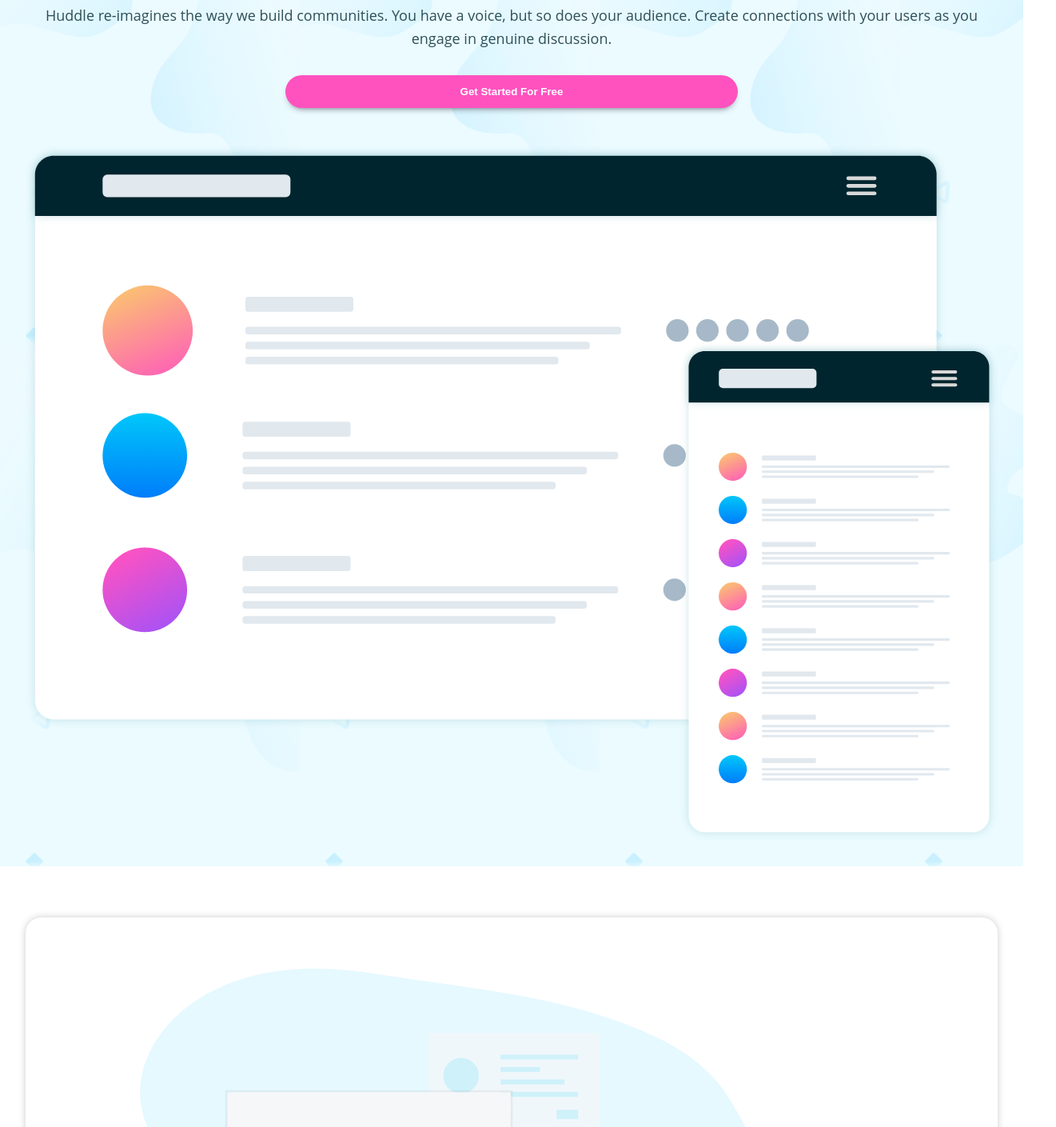
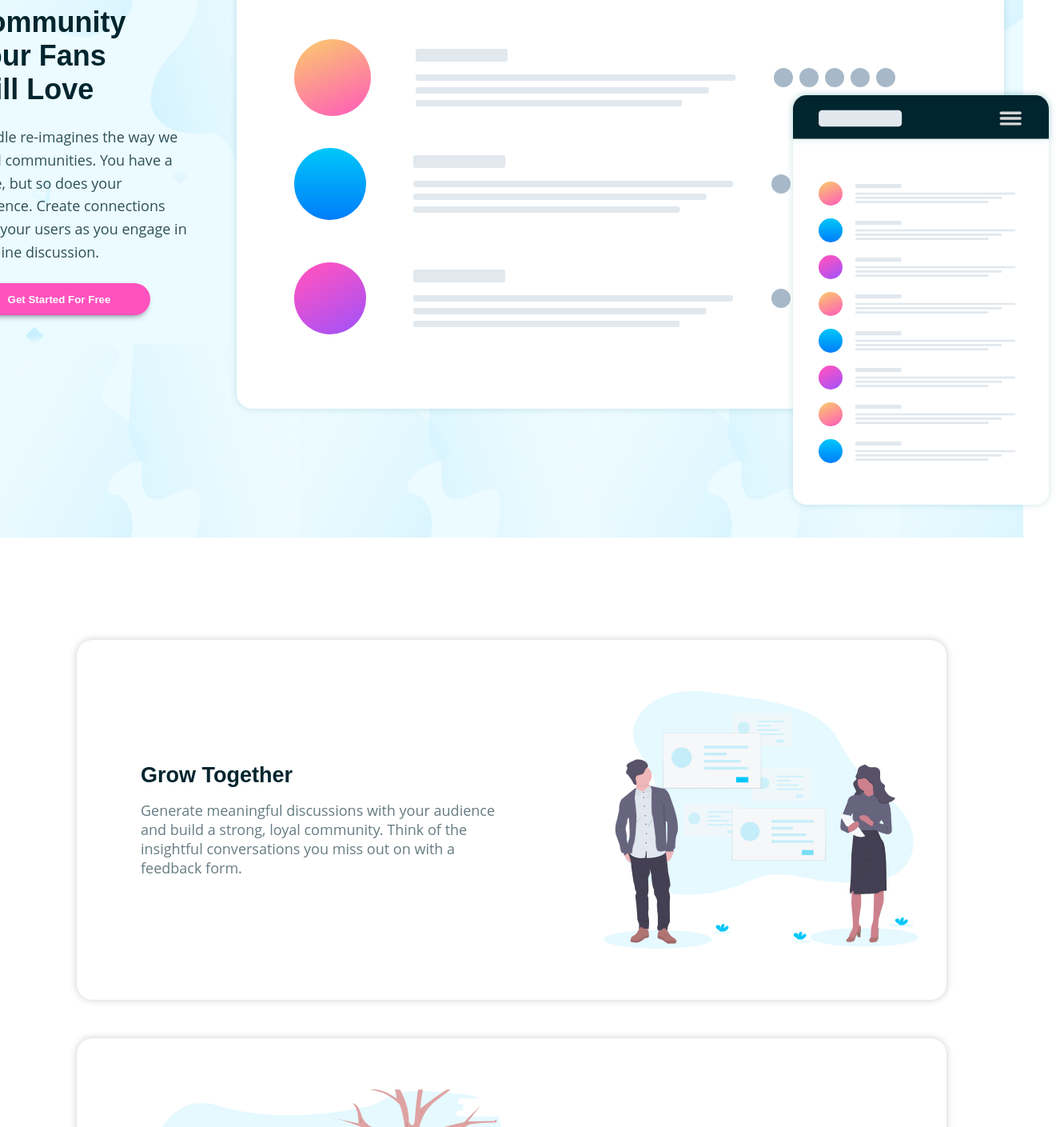
Before and after one commit to Babajide777/huddle-landing-page-with-alternating-feature-blocks, a React (Create React App) app: page / in a window 1280 px wide. Shown: the part 226-1635 px from the top of the page at 80% size, 1321 px wide, since content can reach past the window. Built offline with nearby package versions, Linux system fonts and the light colour scheme.

Commit message:
styling for desktop complete

```diff
--- a/src/components/HeroSection.jsx
+++ b/src/components/HeroSection.jsx
@@ -7,7 +7,7 @@ const HeroSection = () => {
   return (
     <HeroSectionStyled>
       <HeroText></HeroText>
-      <img src={Mockups} alt="" />
+      <img src={Mockups} alt="mockup" />
     </HeroSectionStyled>
   );
 };
--- a/src/components/styles/ButtonStyled.js
+++ b/src/components/styles/ButtonStyled.js
@@ -8,6 +8,10 @@ const ButtonStyled = styled.button`
   box-shadow: 0 5px 10px -6px #3e3c49;
   font-weight: ${({ theme }) => theme.fontWeight.semiBold};
   padding: 0.5rem 1.3rem;
+
+  &:hover {
+    opacity: 0.5;
+  }
 `;
 
 export default ButtonStyled;
--- a/src/components/styles/ExtraStyled.js
+++ b/src/components/styles/ExtraStyled.js
@@ -21,6 +21,18 @@ const ExtraStyled = styled.div`
   button {
     padding: 1rem 3rem;
   }
+
+  @media screen and (min-width: 481px) {
+    margin-left: 25%;
+    margin-right: 25%;
+    height: 220px;
+    h2 {
+      font-size: 1.5rem;
+    }
+    button {
+      padding: 1rem 4rem;
+    }
+  }
 `;
 
 export default ExtraStyled;
--- a/src/components/styles/FirstFootStyled.js
+++ b/src/components/styles/FirstFootStyled.js
@@ -16,6 +16,27 @@ const FirstFootStyled = styled.div`
       height: 5%;
     }
   }
+  @media screen and (min-width: 481px) {
+    display: flex;
+    flex-direction: column;
+    div {
+      justify-content: flex-start;
+      align-items: flex-start;
+    }
+
+    div:nth-of-type(1) {
+      img {
+        width: 8%;
+        height: 30%;
+      }
+    }
+
+    div:nth-of-type(1) {
+      p {
+        width: 20rem;
+      }
+    }
+  }
 `;
 
 export default FirstFootStyled;
--- a/src/components/styles/FooterStyled.js
+++ b/src/components/styles/FooterStyled.js
@@ -18,6 +18,17 @@ const FooterStyled = styled.footer`
   ul {
     list-style: none;
   }
+  @media screen and (min-width: 481px) {
+    padding-left: 5%;
+    padding-right: 5%;
+    .logo {
+      width: 12%;
+    }
+    div {
+      display: flex;
+      justify-content: space-between;
+    }
+  }
 `;
 
 export default FooterStyled;
--- a/src/components/styles/ForthFootStyled.js
+++ b/src/components/styles/ForthFootStyled.js
@@ -21,6 +21,12 @@ const ForthFootStyled = styled.div`
   span {
     font-size: 0.9rem;
   }
+
+  @media screen and (min-width: 481px) {
+    .socials {
+      justify-content: flex-start;
+    }
+  }
 `;
 
 export default ForthFootStyled;
--- a/src/components/styles/HeaderStyled.js
+++ b/src/components/styles/HeaderStyled.js
@@ -1,11 +1,17 @@
 import styled from "styled-components";
 import bg from "../../assets/images/bg-hero-mobile.svg";
+import bg2 from "../../assets/images/bg-hero-mobile.svg";
 
 const HeaderStyled = styled.header`
   padding-top: 2rem;
   background-image: url(${bg});
   background-color: ${({ theme }) => theme.color.veryPaleCyan};
   padding-bottom: 2rem;
+  @media screen and (min-width: 481px) {
+    padding-left: 2rem;
+    padding-right: 2rem;
+    background-image: url(${bg2});
+  }
 `;
 
 export default HeaderStyled;
--- a/src/components/styles/HeroSectionStyled.js
+++ b/src/components/styles/HeroSectionStyled.js
@@ -7,6 +7,10 @@ const HeroSectionStyled = styled.div`
   justify-content: center;
   padding-left: 2rem;
   padding-right: 2rem;
+  @media screen and (min-width: 481px) {
+    flex-direction: row;
+    gap: 3rem;
+  }
 `;
 
 export default HeroSectionStyled;
--- a/src/components/styles/HeroTextStyled.js
+++ b/src/components/styles/HeroTextStyled.js
@@ -13,6 +13,18 @@ const HeroTextStyled = styled.div`
     padding: 0.8rem 18%;
     margin-bottom: 3rem;
   }
+
+  @media screen and (min-width: 481px) {
+    margin-top: 4rem;
+    text-align: left;
+    h1 {
+      padding-right: 5rem;
+      margin-bottom: 1.5rem;
+    }
+    p {
+      margin-bottom: 1.5rem;
+    }
+  }
 `;
 
 export default HeroTextStyled;
--- a/src/components/styles/MidSectionStyled.js
+++ b/src/components/styles/MidSectionStyled.js
@@ -5,6 +5,33 @@ const MidSectionStyled = styled.section`
   padding-right: 2rem;
   padding-top: 4rem;
   padding-bottom: 2rem;
+
+  @media screen and (min-width: 481px) {
+    padding-top: 8rem;
+    padding-left: 6rem;
+    padding-right: 6rem;
+
+    div:first-of-type {
+      img {
+        order: 2;
+      }
+    }
+
+    div:last-of-type {
+      img {
+        order: 2;
+      }
+    }
+
+    /* div:nth-last-child() {
+      img {
+        order: 2;
+      }
+    } */
+
+    /* div:nth-of-type(3) {
+    } */
+  }
 `;
 
 export default MidSectionStyled;
--- a/src/components/styles/NavStyled.js
+++ b/src/components/styles/NavStyled.js
@@ -9,6 +9,12 @@ const NavStyled = styled.nav`
   img {
     width: 30%;
   }
+
+  @media screen and (min-width: 481px) {
+    img {
+      width: 15%;
+    }
+  }
 `;
 
 export default NavStyled;
--- a/src/components/styles/ProfileStyled.js
+++ b/src/components/styles/ProfileStyled.js
@@ -19,6 +19,20 @@ const ProfileStyled = styled.div`
   p {
     opacity: 0.6;
   }
+
+  @media screen and (min-width: 481px) {
+    padding-left: 5rem;
+    flex-direction: row;
+    gap: 8rem;
+    height: 450px;
+    div {
+      margin-top: 0;
+      display: flex;
+      flex-direction: column;
+      justify-content: center;
+      text-align: left;
+    }
+  }
 `;
 
 export default ProfileStyled;
```
